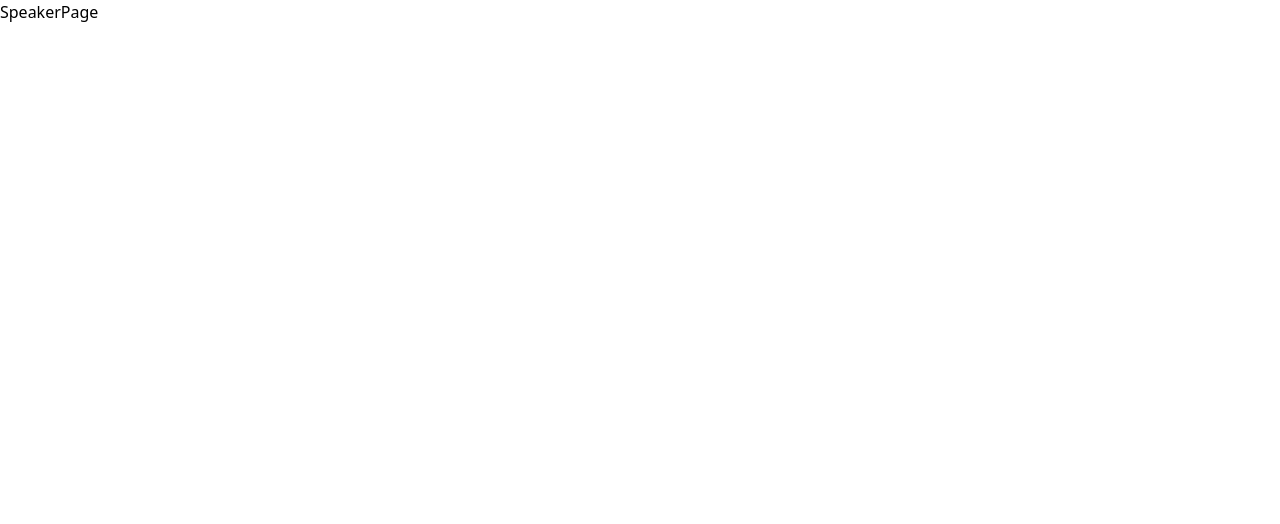
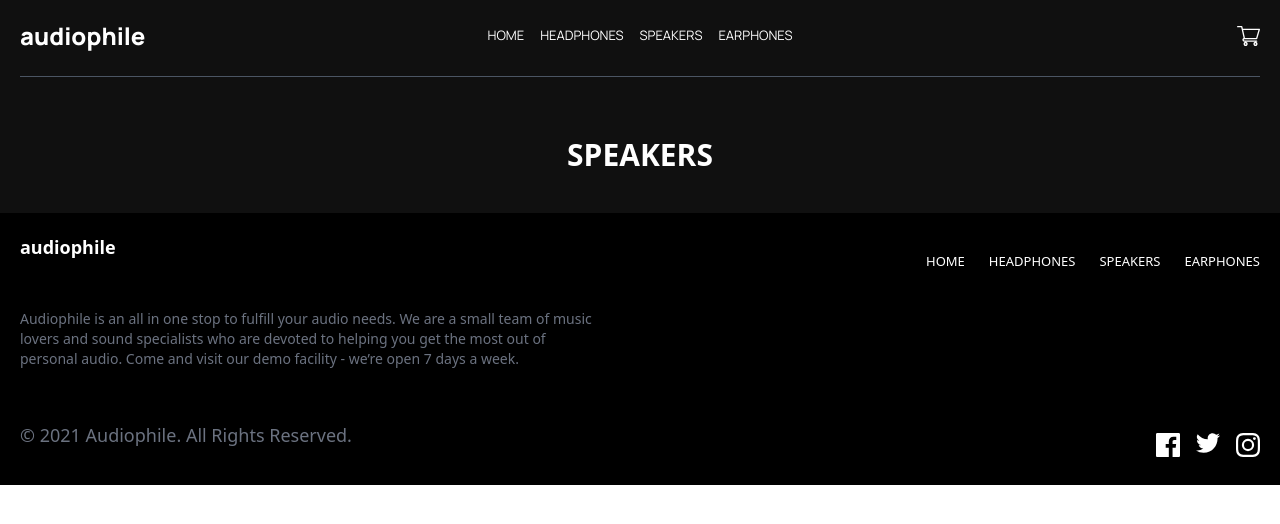
Before and after one commit to faressalem227/Audiophiles-e-commerce-app, a React (Vite) app: page /Speakers in a window 1280 px wide. Shown: the top 524 px of the page. Built offline with nearby package versions, Linux system fonts and the light colour scheme.

Commit message:
third commit

```diff
--- a/src/components/layout/Button.jsx
+++ b/src/components/layout/Button.jsx
@@ -1,7 +1,7 @@
 /* eslint-disable react/prop-types */
 function Button({ orangeBtn, children, ...props }) {
   const orangeBtnClass =
-    "p-3 w-[200px] text-base text-white font-semibold bg-main_orange hover:bg-hover_orange  duration-300";
+    "p-3 w-[200px] text-base text-white font-semibold bg-main_orange hover:bg-hover_orange duration-300";
   const grayBtnClass = "";
   return (
     <button className={orangeBtn ? orangeBtnClass : grayBtnClass} {...props}>
--- /dev/null
+++ b/src/components/layout/Footer.jsx
@@ -0,0 +1,76 @@
+import ListItem from "./ListItem";
+
+const Footer = () => {
+  return (
+    <footer className="bg-black text-white  ">
+      <div className="container flex flex-col gap-5 p-5  mx-auto text-center md:text-left  ">
+        <div className="md:flex md:flex-col md:items-start md:justify-center  lg:flex-row lg:justify-between lg:items-center">
+          <div className="flex flex-col mb-7 text-lg space-y-2 md:space-y-0 md:space-x-6 md:flex-row justify-center font-bold ">
+            audiophile
+          </div>
+
+          <ul className="flex flex-col uppercase  space-y-4  text-xs md:space-y-0 md:space-x-6 md:flex-row justify-center">
+            <ListItem path="/">HOME</ListItem>
+            <ListItem path="/Headphones">HEADPHONES</ListItem>
+            <ListItem path="/Speakers">SPEAKERS</ListItem>
+            <ListItem path="/Earphones">EARPHONES</ListItem>
+          </ul>
+        </div>
+        <p className="mb-4  text-gray-500 max-w-xl  text-sm ">
+          Audiophile is an all in one stop to fulfill your audio needs. We are a
+          small team of music lovers and sound specialists who are devoted to
+          helping you get the most out of personal audio. Come and visit our
+          demo facility - we’re open 7 days a week.
+        </p>
+        <div className="md:flex  md:flex-row md:justify-between md:items-center">
+          <p className="text-lg text-gray-500">
+            © 2021 Audiophile. All Rights Reserved.
+          </p>
+          <div className="flex justify-center space-x-4 mt-7 mb-2">
+            <a className="" href="facebook.com">
+              <svg
+                className="fill-white  hover:fill-main_orange duration-300"
+                width="24"
+                height="24"
+                xmlns="http://www.w3.org/2000/svg"
+              >
+                <path
+                  d="M22.675 0H1.325C.593 0 0 .593 0 1.325v21.351C0 23.407.593 24 1.325 24H12.82v-9.294H9.692v-3.622h3.128V8.413c0-3.1 1.893-4.788 4.659-4.788 1.325 0 2.463.099 2.795.143v3.24l-1.918.001c-1.504 0-1.795.715-1.795 1.763v2.313h3.587l-.467 3.622h-3.12V24h6.116c.73 0 1.323-.593 1.323-1.325V1.325C24 .593 23.407 0 22.675 0z"
+                  fillRule="nonzero"
+                />
+              </svg>
+            </a>
+            <a className="" href="">
+              <svg
+                className="fill-white hover:fill-main_orange duration-300"
+                width="24"
+                height="20"
+                xmlns="http://www.w3.org/2000/svg"
+              >
+                <path
+                  d="M24 2.557a9.83 9.83 0 01-2.828.775A4.932 4.932 0 0023.337.608a9.864 9.864 0 01-3.127 1.195A4.916 4.916 0 0016.616.248c-3.179 0-5.515 2.966-4.797 6.045A13.978 13.978 0 011.671 1.149a4.93 4.93 0 001.523 6.574 4.903 4.903 0 01-2.229-.616c-.054 2.281 1.581 4.415 3.949 4.89a4.935 4.935 0 01-2.224.084 4.928 4.928 0 004.6 3.419A9.9 9.9 0 010 17.54a13.94 13.94 0 007.548 2.212c9.142 0 14.307-7.721 13.995-14.646A10.025 10.025 0 0024 2.557z"
+                  fillRule="nonzero"
+                />
+              </svg>
+            </a>
+            <a className="" href="">
+              <svg
+                className="fill-white hover:fill-main_orange duration-300"
+                width="24"
+                height="24"
+                xmlns="http://www.w3.org/2000/svg"
+              >
+                <path
+                  d="M12 2.163c3.204 0 3.584.012 4.85.07 3.252.148 4.771 1.691 4.919 4.919.058 1.265.069 1.645.069 4.849 0 3.205-.012 3.584-.069 4.849-.149 3.225-1.664 4.771-4.919 4.919-1.266.058-1.644.07-4.85.07-3.204 0-3.584-.012-4.849-.07-3.26-.149-4.771-1.699-4.919-4.92-.058-1.265-.07-1.644-.07-4.849 0-3.204.013-3.583.07-4.849.149-3.227 1.664-4.771 4.919-4.919 1.266-.057 1.645-.069 4.849-.069zM12 0C8.741 0 8.333.014 7.053.072 2.695.272.273 2.69.073 7.052.014 8.333 0 8.741 0 12c0 3.259.014 3.668.072 4.948.2 4.358 2.618 6.78 6.98 6.98C8.333 23.986 8.741 24 12 24c3.259 0 3.668-.014 4.948-.072 4.354-.2 6.782-2.618 6.979-6.98.059-1.28.073-1.689.073-4.948 0-3.259-.014-3.667-.072-4.947-.196-4.354-2.617-6.78-6.979-6.98C15.668.014 15.259 0 12 0zm0 5.838a6.162 6.162 0 100 12.324 6.162 6.162 0 000-12.324zM12 16a4 4 0 110-8 4 4 0 010 8zm6.406-11.845a1.44 1.44 0 100 2.881 1.44 1.44 0 000-2.881z"
+                  fillRule="nonzero"
+                />
+              </svg>
+            </a>
+          </div>
+        </div>
+      </div>
+    </footer>
+  );
+};
+
+export default Footer;
--- /dev/null
+++ b/src/components/layout/Header.jsx
@@ -0,0 +1,17 @@
+/* eslint-disable react/prop-types */
+import NavBar from "./NavBar";
+
+function Header({ title }) {
+  return (
+    <header className=" bg-binary_black">
+      <NavBar />
+      <section className=" container py-3 px-5 mx-auto">
+        <h1 className=" text-white text-center font-semibold text-xl sm:text-2xl md:text-3xl lg-text-4xl my-7 ">
+          {title}
+        </h1>
+      </section>
+    </header>
+  );
+}
+
+export default Header;
--- a/src/components/pages/EarphonesPage/EarPhonesPage.jsx
+++ b/src/components/pages/EarphonesPage/EarPhonesPage.jsx
@@ -1,5 +1,12 @@
+import Header from "../../layout/Header";
+import Footer from "../../layout/Footer";
 function EarPhonesPage() {
-  return <div>EarPhonesPage</div>;
+  return (
+    <>
+      <Header title="EARPHONES" />
+      <Footer />
+    </>
+  );
 }
 
 export default EarPhonesPage;
--- a/src/components/pages/HeadphonesPage/HeadPhones.jsx
+++ b/src/components/pages/HeadphonesPage/HeadPhones.jsx
@@ -1,5 +1,12 @@
+import Header from "../../layout/Header";
+import Footer from "../../layout/Footer";
 function HeadPhones() {
-  return <div>HeadPhonesCategory</div>;
+  return (
+    <>
+      <Header title="HEADPHONES" />
+      <Footer />
+    </>
+  );
 }
 
 export default HeadPhones;
--- a/src/components/pages/Home/Home.jsx
+++ b/src/components/pages/Home/Home.jsx
@@ -1,8 +1,10 @@
 import HomeHeader from "./HomeHeader";
+import Footer from "../../layout/Footer";
 function Home() {
   return (
     <>
       <HomeHeader />
+      <Footer />
     </>
   );
 }
--- a/src/components/pages/SpeakerPage/SpeakerPage.jsx
+++ b/src/components/pages/SpeakerPage/SpeakerPage.jsx
@@ -1,5 +1,12 @@
+import Header from "../../layout/Header";
+import Footer from "../../layout/Footer";
 function SpeakerPage() {
-  return <div>SpeakerPage</div>;
+  return (
+    <>
+      <Header title="SPEAKERS" />
+      <Footer />
+    </>
+  );
 }
 
 export default SpeakerPage;
```
